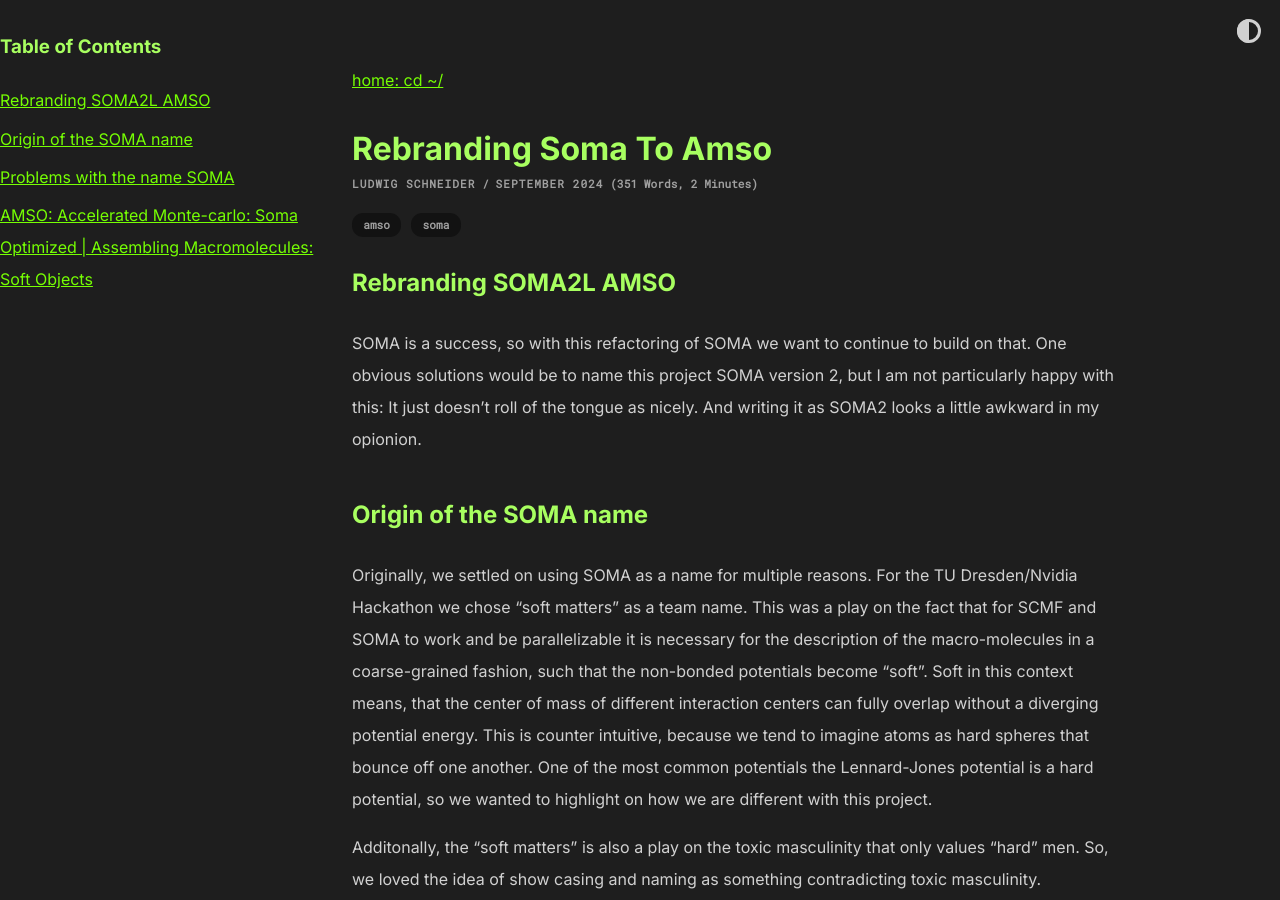
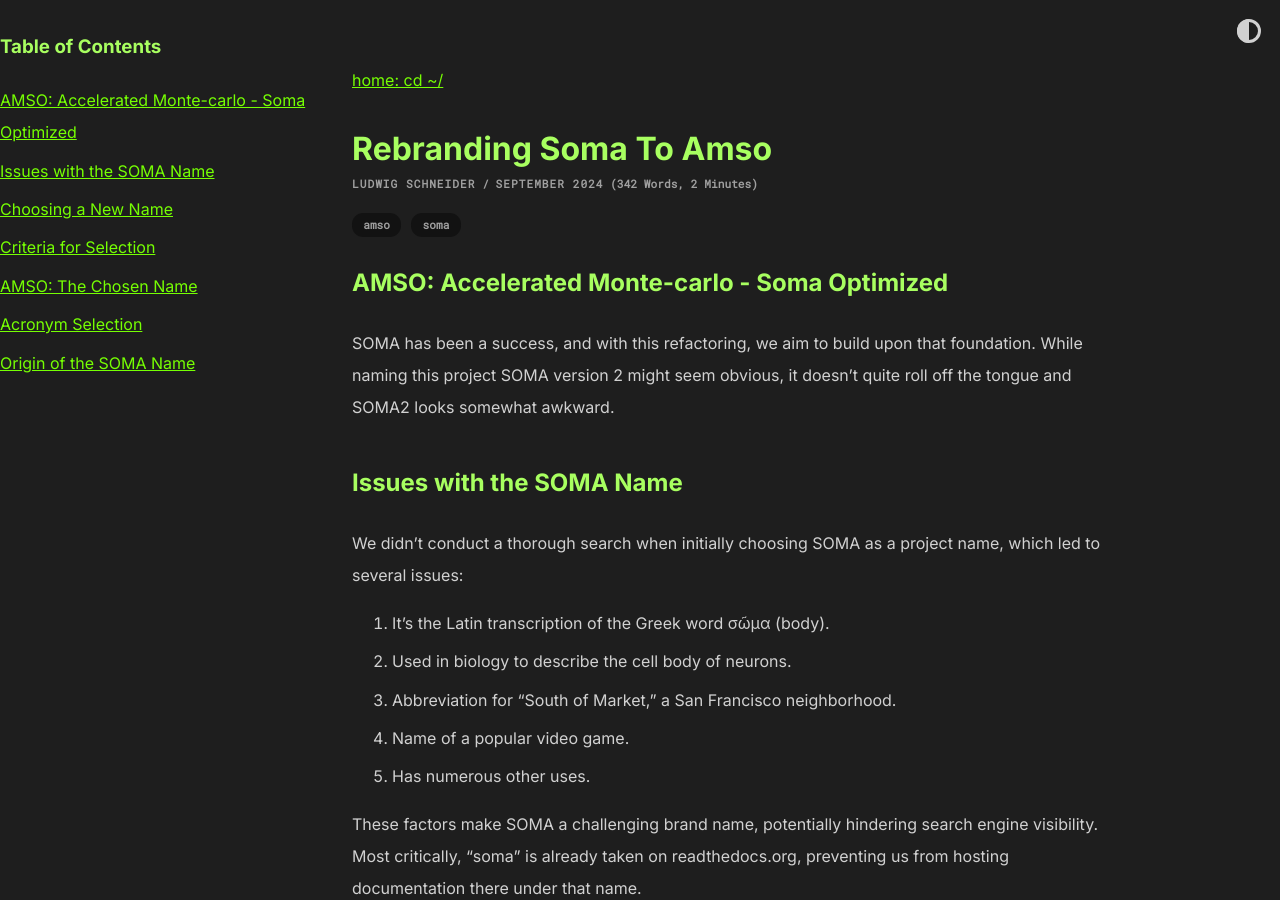
Before and after one commit to InnocentBug/innocentbug.github.io, a Jekyll site: the page built from _posts/2024-09-06-rebranding-soma-to-amso.md, in a window 1280 px wide and 900 px high. Built offline with Jekyll 4.4.1, drawn with Linux system fonts in a browser that asks for light colours; some of the changed text lies outside the part shown.

Commit message:
finished rebrand

```diff
--- a/_layouts/post.html
+++ b/_layouts/post.html
@@ -47,13 +47,10 @@ layout: post
       const tocList = document.getElementById("toc-list");
       const headers = document.querySelectorAll("article h1, article h2, article h3");
 
-      headers.forEach(function(header, index) {
+      headers.forEach(function(header) {
 	  const listItem = document.createElement("li");
 	  const link = document.createElement("a");
-	  const headerId = "header-" + index;
-
-	  header.setAttribute("id", headerId); // Set ID for the headers
-	  link.setAttribute("href", "#" + headerId);
+	  link.setAttribute("href", "#" + header.id);
 	  link.textContent = header.textContent;
 
 	  listItem.appendChild(link);
--- a/_posts/2024-09-06-rebranding-soma-to-amso.md
+++ b/_posts/2024-09-06-rebranding-soma-to-amso.md
@@ -4,48 +4,71 @@ author: Ludwig Schneider
 tags: [amso, soma]
 ---
 
-# Rebranding SOMA2L AMSO
+# AMSO: Accelerated Monte-carlo - Soma Optimized
 
-SOMA is a success, so with this refactoring of SOMA we want to continue to build on that.
-One obvious solutions would be to name this project SOMA version 2, but I am not particularly happy with this: It just doesn't roll of the tongue as nicely. And writing it as SOMA2 looks a little awkward in my opionion.
+SOMA has been a success, and with this refactoring, we aim to build upon that foundation. While naming this project SOMA version 2 might seem obvious, it doesn't quite roll off the tongue and SOMA2 looks somewhat awkward.
 
-## Origin of the SOMA name
+## Issues with the SOMA Name
 
-Originally, we settled on using SOMA as a name for multiple reasons.
-For the TU Dresden/Nvidia Hackathon we chose "soft matters" as a team name.
-This was a play on the fact that for SCMF and SOMA to work and be parallelizable it is necessary for the description of the macro-molecules in a coarse-grained fashion, such that the non-bonded potentials become "soft". Soft in this context means, that the center of mass of different interaction centers can fully overlap without a diverging potential energy.
-This is counter intuitive, because we tend to imagine atoms as hard spheres that bounce off one another. One of the most common potentials the Lennard-Jones potential is a hard potential, so we wanted to highlight on how we are different with this project.
+We didn't conduct a thorough search when initially choosing SOMA as a project name, which led to several issues:
 
-Additonally, the "soft matters" is also a play on the toxic masculinity that only values "hard" men.
-So, we loved the idea of show casing and naming as something contradicting toxic masculinity.
+1. It's the Latin transcription of the Greek word σῶμα (body).
+2. Used in biology to describe the cell body of neurons.
+3. Abbreviation for "South of Market," a San Francisco neighborhood.
+4. Name of a popular video game.
+5. Has numerous other uses.
 
-You can see this slogan reflected in the original SOMA logo designed by Max. M. Schneider.
+These factors make SOMA a challenging brand name, potentially hindering search engine visibility. Most critically, "soma" is already taken on readthedocs.org, preventing us from hosting documentation there under that name.
+
+Given these considerations, I decided to rebrand SOMA version 2, this time with more thoughtful name selection.
+
+## Choosing a New Name
+
+To maintain a connection with the original SOMA, I opted to rearrange the same four letters: S, O, M, and A. This approach preserves brand recognition and allows for minimal logo redesign.
+
+### Criteria for Selection
+
+1. **Pronounceability**: Ruled out combinations like "MSAO" or "AOMS".
+2. **Uniqueness**: Avoided names with strong existing brand associations (e.g., "MOSA", "OMAS", "MASO").
+3. **Availability**: Checked search engines, Wikipedia, and readthedocs.org for conflicts.
+
+**Note**: This conflict analysis is not comprehensive. A more thorough investigation would be necessary for commercial use or projects expecting a large audience.
+
+### AMSO: The Chosen Name
+
+"AMSO" emerged as the best option, being pronounceable, using the four original letters, and having minimal existing associations. The closest conflict found was "American Shell Oil," which primarily uses "AMSOIL" as its abbreviation.
+
+While I won't be purchasing a domain, I've reserved the [readthedocs address](https://amso.readthedocs.io/en/latest/) for future documentation hosting.
+
+The new logo simply swaps some letters from the original SOMA design:
+
+![AMSO Logo](images/research/amso_logo.svg)
+
+### Acronym Selection
+
+After brainstorming with AI assistance and personal consideration, two potential acronyms stood out:
+
+1. **Accelerated Monte-carlo - Soma Optimized (AMSO)**
+
+   - Maintains a close connection to SOMA
+   - Explains the class of algorithms (Monte Carlo) for a broader audience
+
+2. **Assembling Macromolecules - Soft Objects (AMSO)**
+   - Precisely explains the scientific problem being solved
+   - References the "yes, soft matter" slogan and new object-oriented approach
+
+Ultimately, I prefer the first option for its clearer connection to SOMA and broader appeal.
+
+## Origin of the SOMA Name
+
+The original SOMA name was chosen for multiple reasons:
+
+1. **Team Name**: "Soft matters" was our TU Dresden/Nvidia Hackathon team name, highlighting the project's use of soft, coarse-grained potentials.
+2. **Scientific Distinction**: Emphasized the difference from hard potentials like Lennard-Jones.
+3. **Social Commentary**: Played on challenging toxic masculinity's emphasis on "hardness".
+
+The original SOMA logo, designed by Max. M. Schneider, reflected these ideas:
 
 ![SOMA Logo](images/research/soma_logo.svg)
 
-For the scientific publication, we then made SOMA an acronym: SOft coarse grained Monte-Carlo Acceleration (SOMA)
-The acronym was always a little awkward as it didn't naturally contained a word starting with "O".
-So we also made a second acronym: Soma Offers Monte-Carlo Acceleration.
-This one is better and more fun as it a recursive acronym, as it refers to itself.
-An inside programming joke we borrowed from GNU: GNU's not UNIX!
-Unfortunately, this acronym is not very specific, so we decided to not use it the official publication.
-
-## Problems with the name SOMA
-
-We didn't do a serach to consider if SOMA is a good name for a project at the time.
-As a result, there are some issues with using SOMA as a project name.
-For once it is the latin transcription of the greek word σῶμα which mean body.
-As such it is used in Biology to describe the cell body of neurons. It is also used as short for "South of Market" a neighborhood in San Francisco, CA.
-And it is also the name of a popular video game.
-And there are many more uses of the word.
-So it is not particularly good brand name, and this project will have a hard time competing in search engine results.
-
-Most importantly for this particular project is that "soma" is already taken on readthedocs.org.
-Hence, it would not be possible to host the documentation with its name there.
-
-So, I decided to rebrand SOMA version 2.
-But this time, I want to put a bit more thought into picking the name.
-
-## AMSO: Accelerated Monte-carlo: Soma Optimized | Assembling Macromolecules: Soft Objects
-
-![AMSO Logo](images/research/amso_logo.svg)
+For scientific publication, SOMA became an acronym: SOft coarse grained Monte-Carlo Acceleration. An alternative, recursive acronym was also considered: Soma Offers Monte-Carlo Acceleration, though it wasn't used in the official publication due to its lack of specificity.
```
Also changed, not shown: images/research/amso_logo.svg.
